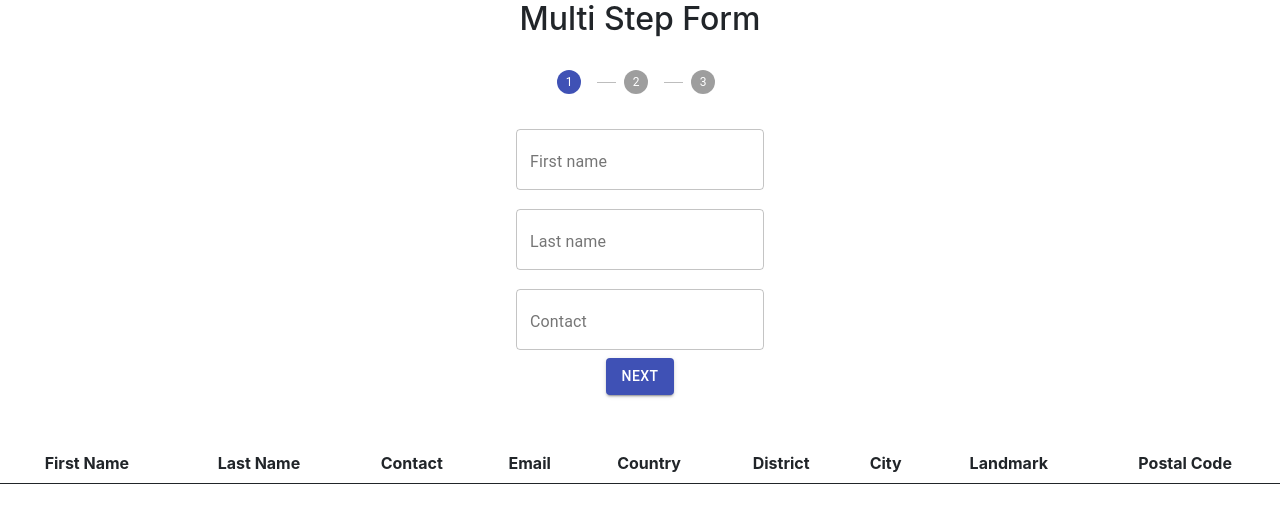
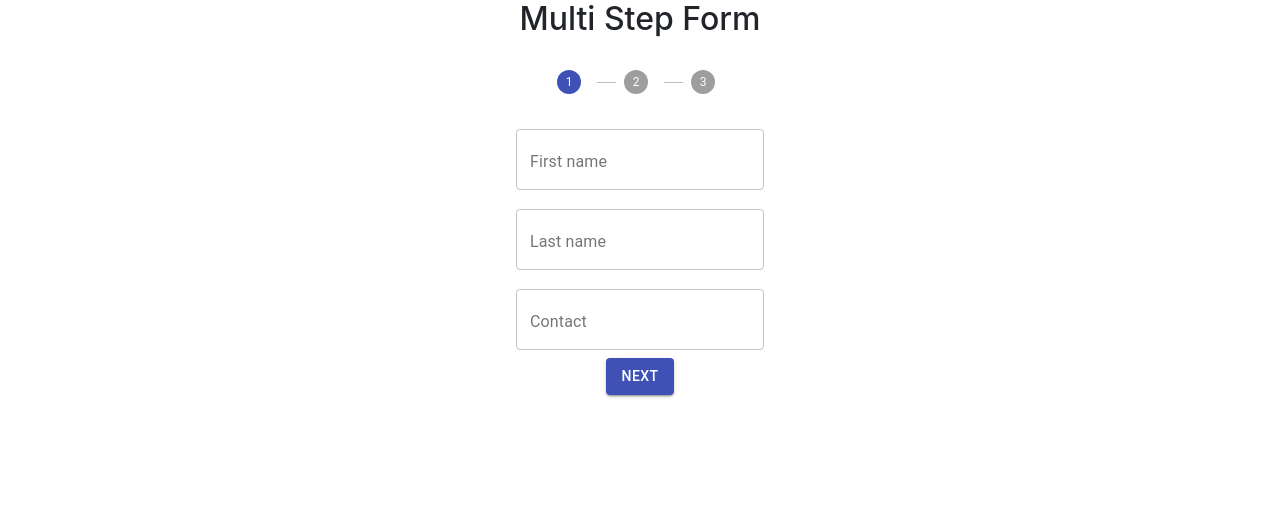
Before and after one commit to Marcos8060/React-Multistep-Form, a React (Create React App) app: page / in a window 1280 px wide. Shown: the top 510 px of the page. Built offline with nearby package versions, Linux system fonts and the light colour scheme.

Commit message:
conditionaly rendering the table

```diff
--- a/src/App.js
+++ b/src/App.js
@@ -37,7 +37,7 @@ function App() {
        </div>
        {showStep(currentStep)}
        <br /><br />
-       <DisplayData />
+       {finalData.length > 0 ? <DisplayData /> : ''}
     </div>
   );
 }
```
